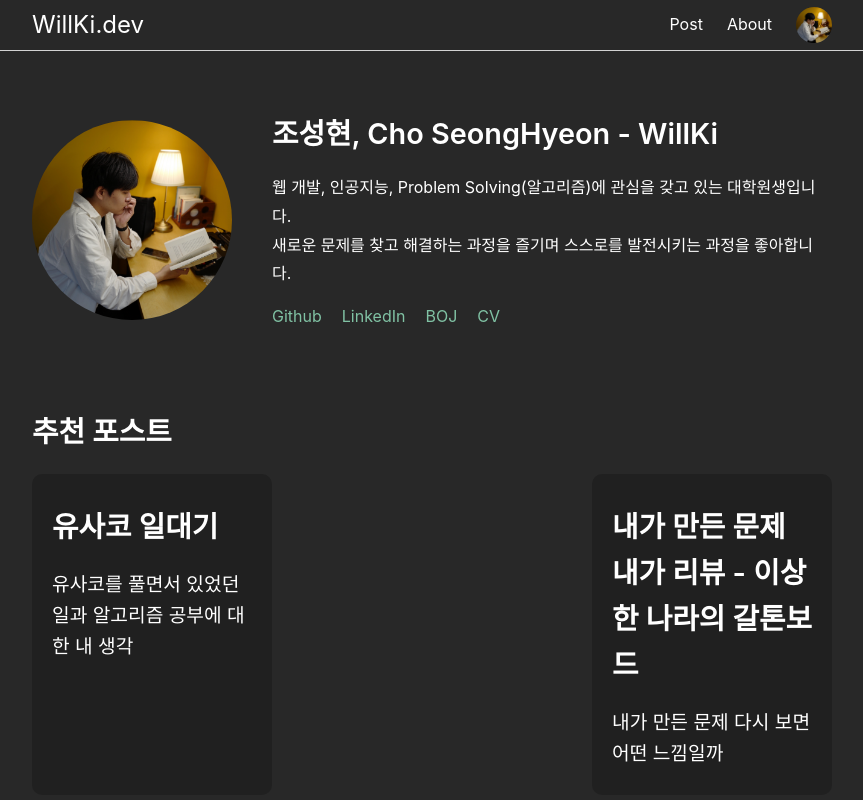
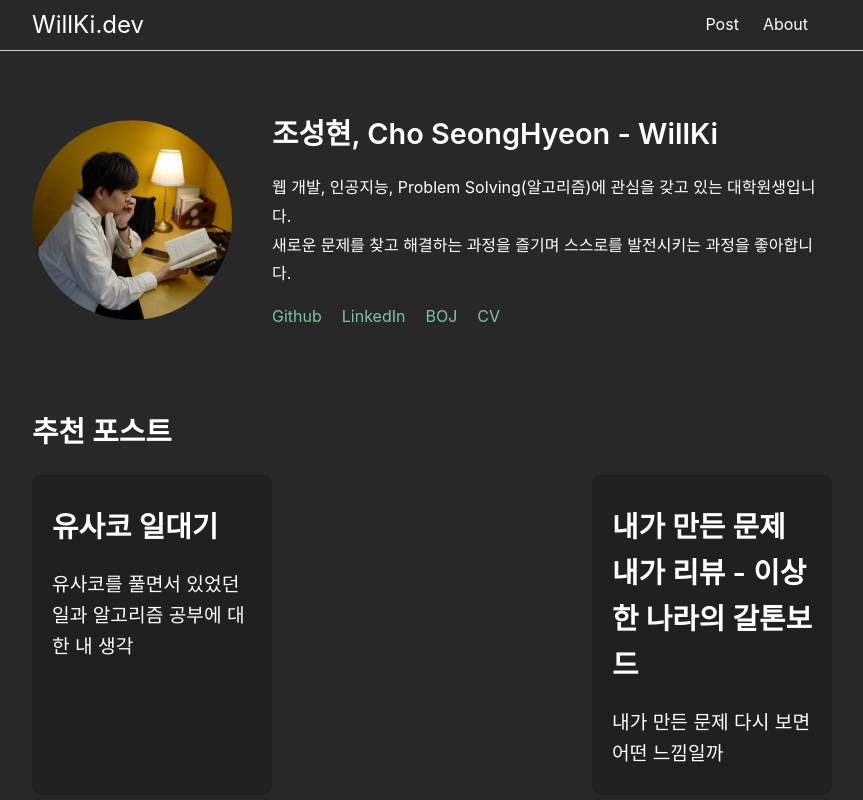
Before and after one commit to st42597/my-web, a React (Create React App) app in the folder client/: page / in a window 1280 px wide. Shown: the whole page, without its empty margins (208-1071 px from the left). Built offline with nearby package versions, Linux system fonts and the light colour scheme.

Commit message:
fix: erase header profile img

```diff
--- a/client/src/components/Header.css
+++ b/client/src/components/Header.css
@@ -26,13 +26,6 @@
   margin-right: 24px;
 }
 
-.header-profile-img {
-  width: 36px;
-  height: 36px;
-  border-radius: 50%;
-  object-fit: cover;
-}
-
 .text {
   color: white;
   text-decoration: none;
--- a/client/src/components/Header.js
+++ b/client/src/components/Header.js
@@ -15,11 +15,6 @@ function Header() {
           <Link to="/about" className="mr-24 text">
             About
           </Link>
-          <img
-            className="header-profile-img"
-            src="/profile.png"
-            alt="profile"
-          ></img>
         </div>
       </nav>
     </header>
```
